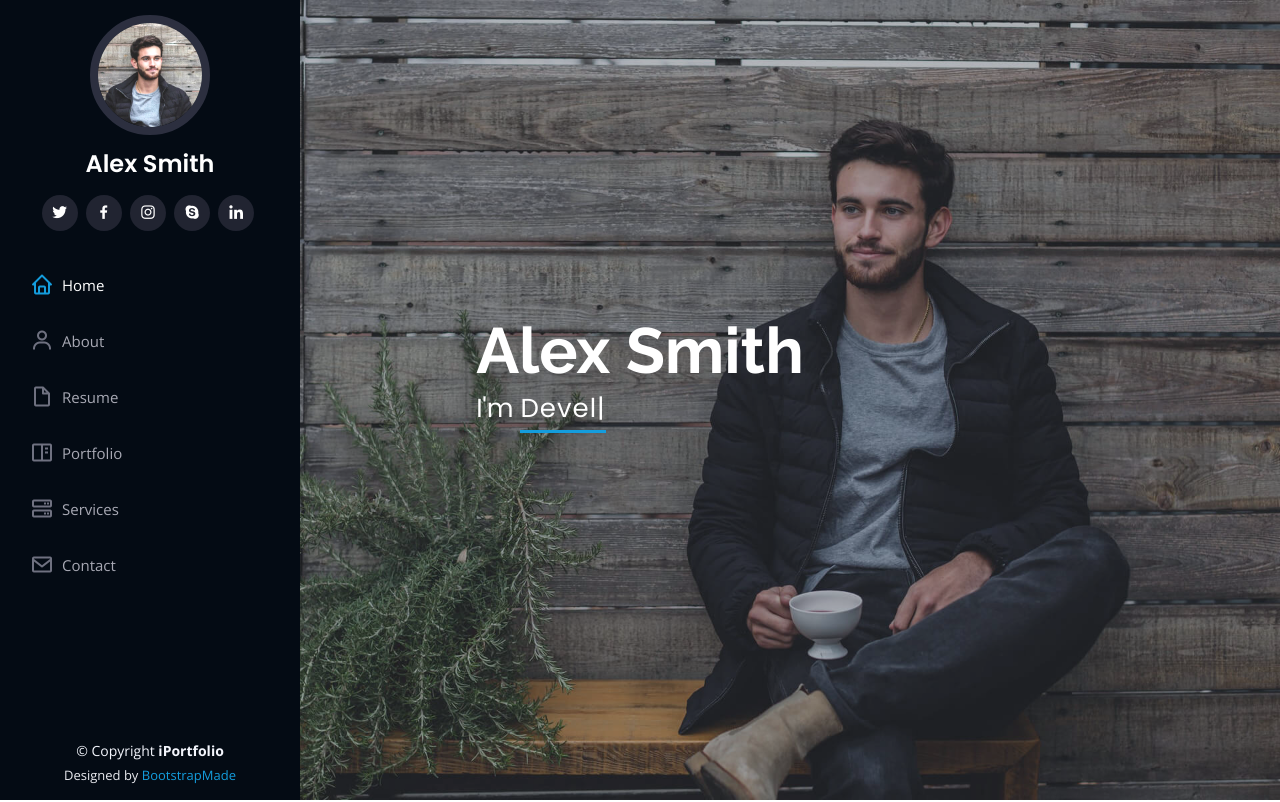
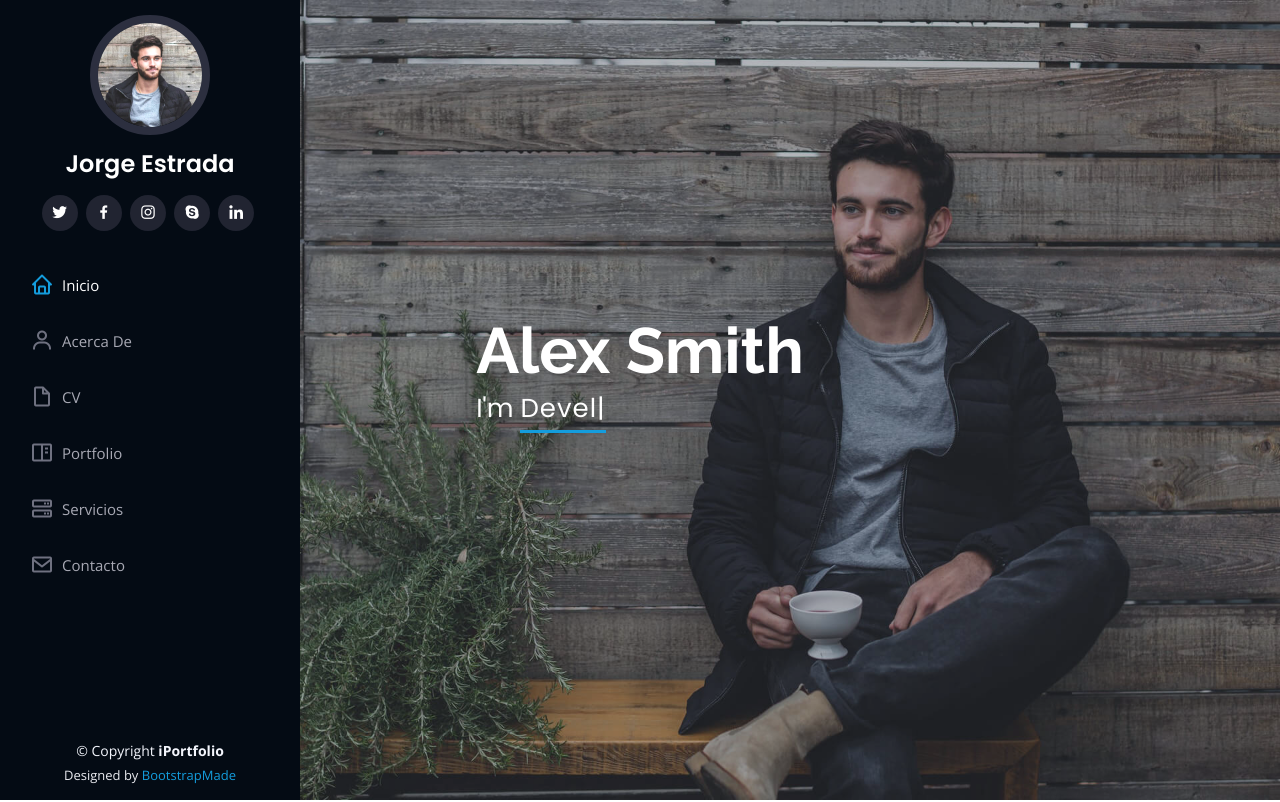
Before and after one commit to jorgeestrada720/portfolio, a plain HTML site: page index.html in a window 1280 px wide. Shown: the top 802 px of the page. Drawn offline with nearby package versions, Linux system fonts and the light colour scheme.

Commit message:
Cambios al menú

```diff
--- a/index.html
+++ b/index.html
@@ -46,7 +46,7 @@
 
       <div class="profile">
         <img src="assets/img/profile-img.jpg" alt="" class="img-fluid rounded-circle">
-        <h1 class="text-light"><a href="index.html">Alex Smith</a></h1>
+        <h1 class="text-light"><a href="index.html">Jorge Estrada</a></h1>
         <div class="social-links mt-3 text-center">
           <a href="#" class="twitter"><i class="bx bxl-twitter"></i></a>
           <a href="#" class="facebook"><i class="bx bxl-facebook"></i></a>
@@ -58,12 +58,12 @@
 
       <nav class="nav-menu">
         <ul>
-          <li class="active"><a href="index.html"><i class="bx bx-home"></i> <span>Home</span></a></li>
-          <li><a href="#about"><i class="bx bx-user"></i> <span>About</span></a></li>
-          <li><a href="#resume"><i class="bx bx-file-blank"></i> <span>Resume</span></a></li>
+          <li class="active"><a href="index.html"><i class="bx bx-home"></i> <span>Inicio</span></a></li>
+          <li><a href="#about"><i class="bx bx-user"></i> <span>Acerca De</span></a></li>
+          <li><a href="#resume"><i class="bx bx-file-blank"></i> <span>CV</span></a></li>
           <li><a href="#portfolio"><i class="bx bx-book-content"></i> Portfolio</a></li>
-          <li><a href="#services"><i class="bx bx-server"></i> Services</a></li>
-          <li><a href="#contact"><i class="bx bx-envelope"></i> Contact</a></li>
+          <li><a href="#services"><i class="bx bx-server"></i> Servicios</a></li>
+          <li><a href="#contact"><i class="bx bx-envelope"></i> Contacto</a></li>
 
         </ul>
       </nav><!-- .nav-menu -->
```
